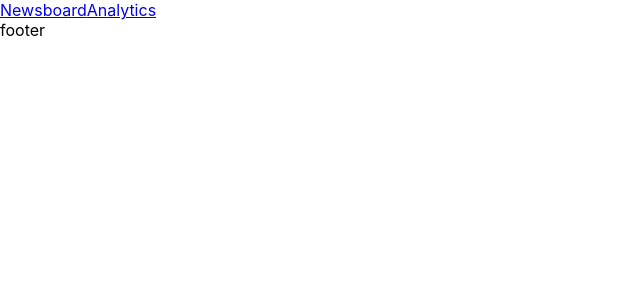
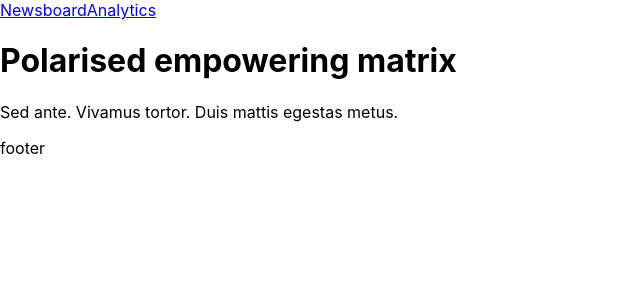
Before and after one commit to SuperConfuserUser/newsboard-sample, a React (Create React App) app: page /articles/1 in a window 1280 px wide. Shown: the top 300 px of the page, without its empty margins (0-640 px from the left). Built offline with nearby package versions, Linux system fonts and the light colour scheme.

Commit message:
Add Article mock JSON data and Show route

```diff
--- a/src/components/App.js
+++ b/src/components/App.js
@@ -8,7 +8,11 @@ import Article from './articles/Show'
 
 class App extends Component {
   render() {
-    const articles = ['1', '2', '3', '4']
+    const articles = [{"id":1,"title":"Polarised empowering matrix","description":"Sed ante. Vivamus tortor. Duis mattis egestas metus."},
+    {"id":2,"title":"Triple-buffered tangible toolset","description":"Phasellus in felis. Donec semper sapien a libero. Nam dui."},
+    {"id":3,"title":"Quality-focused radical strategy","description":"Nullam sit amet turpis elementum ligula vehicula consequat. Morbi a ipsum. Integer a nibh."},
+    {"id":4,"title":"Organic multi-tasking forecast","description":"Quisque id justo sit amet sapien dignissim vestibulum. Vestibulum ante ipsum primis in faucibus orci luctus et ultrices posuere cubilia Curae; Nulla dapibus dolor vel est. Donec odio justo, sollicitudin ut, suscipit a, feugiat et, eros."},
+    {"id":5,"title":"Monitored client-server capability","description":"Vestibulum ac est lacinia nisi venenatis tristique. Fusce congue, diam id ornare imperdiet, sapien urna pretium nisl, ut volutpat sapien arcu sed augue. Aliquam erat volutpat."}]
 
     return (
       <Router>
@@ -27,10 +31,14 @@ class App extends Component {
                 <h1>Hello World</h1>
                 <Nav />
                 <ArticleList articles={articles} />
-            {/* <Article article={articles[0]}/> */}
               </>
             )}/>
-            <Route path ='/analytics/' component={Analytics} />
+            {articles && (
+              <Route path = '/articles/:articleId' render={({ match }) => (
+                <Article article={articles.find(a => a.id == match.params.articleId )} />
+              )} />
+            )}
+            <Route path ='/analytics' component={Analytics} />
           </main>
           <Footer />
         </div>
--- a/src/components/articles/Card.js
+++ b/src/components/articles/Card.js
@@ -3,7 +3,7 @@ import React from 'react'
 const ArticleCard = props => {
   return (
     <li>
-      Article {props.article}
+      {props.article.title}
     </li>
   )
 }
--- a/src/components/articles/Index.js
+++ b/src/components/articles/Index.js
@@ -1,10 +1,13 @@
 import React from 'react'
+import { Link } from 'react-router-dom'
 import Card from './Card'
 
 const Articles = props => {
-  const renderArticles = props.articles.map(article=>
+  const renderArticles = props.articles.map(article => (
+    <Link to={`/articles/${article.id}`}>
       <Card article={article} />
-  )
+    </Link>
+  ))
 
   return (
     <div>
--- a/src/components/articles/Show.js
+++ b/src/components/articles/Show.js
@@ -1,10 +1,12 @@
 import React from 'react'
 
 const Article = props => {
+  const { title, description } = props.article
+
   return (
     <div>
-      <h1>Article {props.article}</h1>
-      <p>Lorem ipsum dolor sit amet, consectetur adipiscing elit. Pellentesque rutrum accumsan lacus. Morbi ultricies leo sed arcu tempus, bibendum mattis sapien vestibulum. Fusce dictum gravida ligula, et varius lectus semper quis. Fusce dui nibh, semper eu consequat non, ultrices quis neque. Cras felis enim, vehicula vitae leo at, mattis commodo odio.</p>
+      <h1>{title}</h1>
+      <p>{description}</p>
     </div>
   )
 }
```
